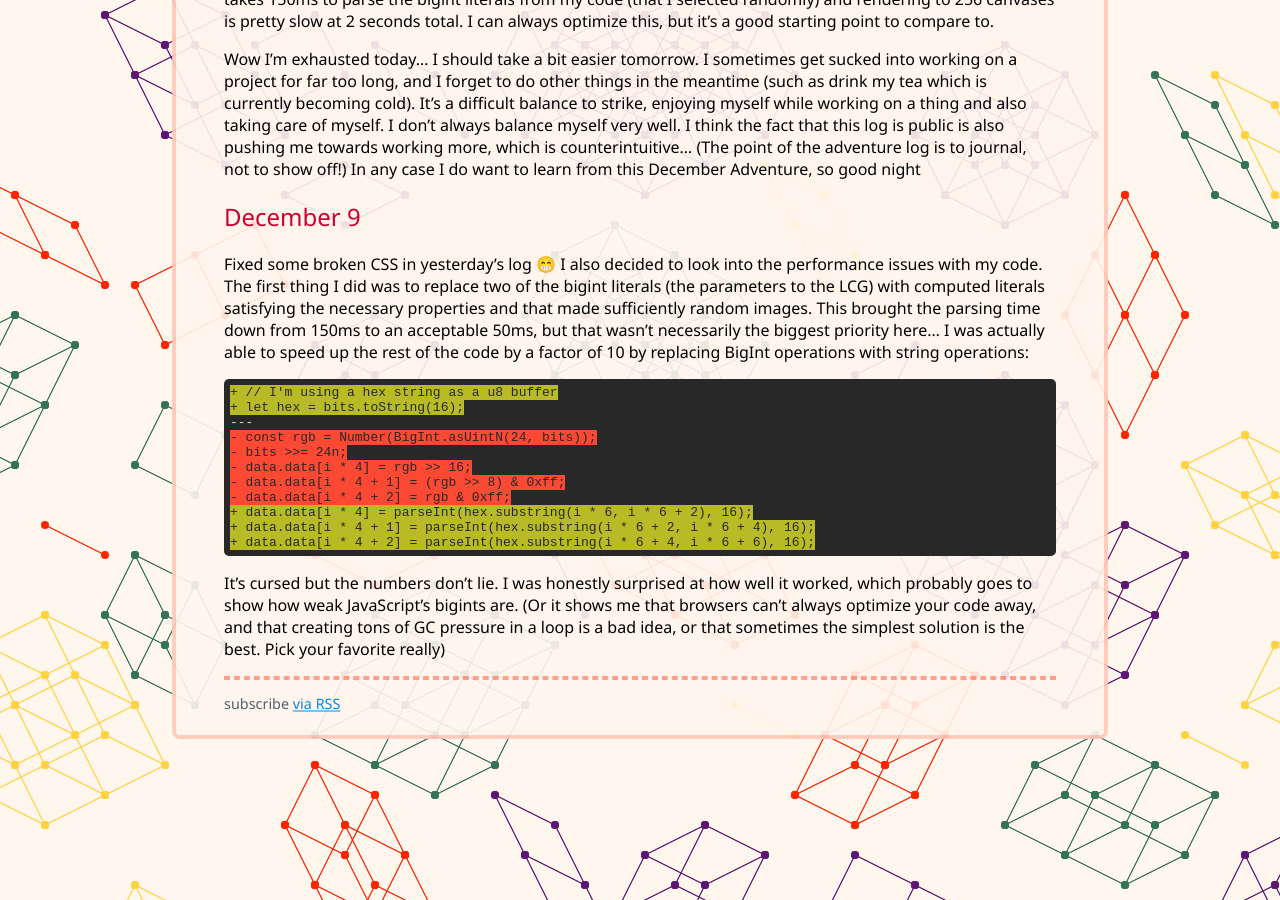
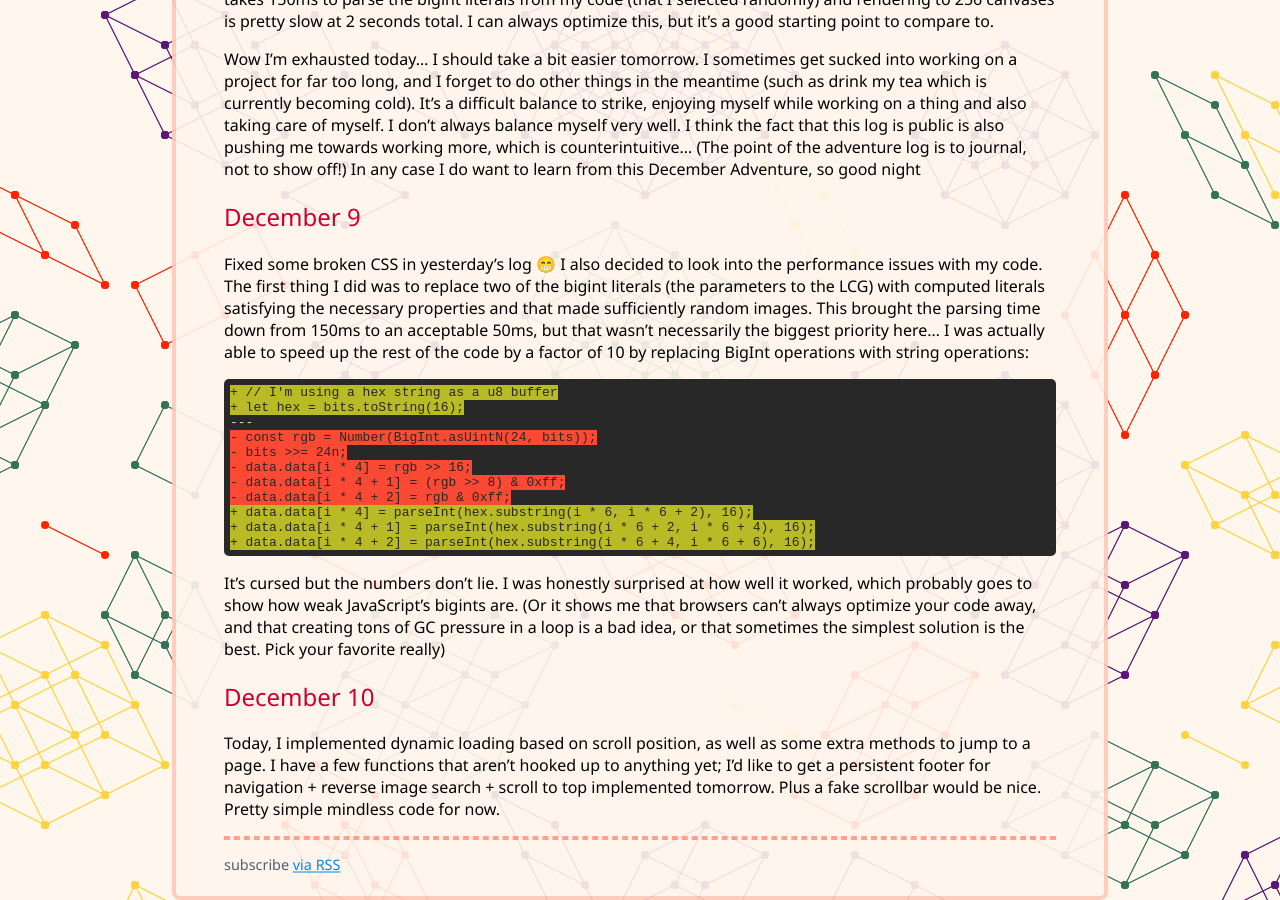
Before and after one commit to RocketRace/rocketrace.github.io, a Jekyll site: the page built from decadv-2024.md, in a window 1280 px wide and 900 px high, scrolled down 3579 px. Built offline with Jekyll 4.4.1, drawn with Linux system fonts in a browser that asks for light colours; formulas are drawn with MathJax 3.

Commit message:
December 10

```diff
--- a/decadv-2024.md
+++ b/decadv-2024.md
@@ -238,6 +238,13 @@ shows me that browsers can't always optimize your code away, and that creating
 tons of GC pressure in a loop is a bad idea, or that sometimes the simplest
 solution is the best. Pick your favorite really)
 
+## December 10
+Today, I implemented dynamic loading based on scroll position, as well as some
+extra methods to jump to a page. I have a few functions that aren't hooked up
+to anything yet; I'd like to get a persistent footer for navigation + reverse
+image search + scroll to top implemented tomorrow. Plus a fake scrollbar would
+be nice. Pretty simple mindless code for now.
+
 [decadv]: https://eli.li/december-adventure
 [aoc]: https://adventofcode.com/
 [my aoc2023]: https://github.com/RocketRace/aoc2023
```
